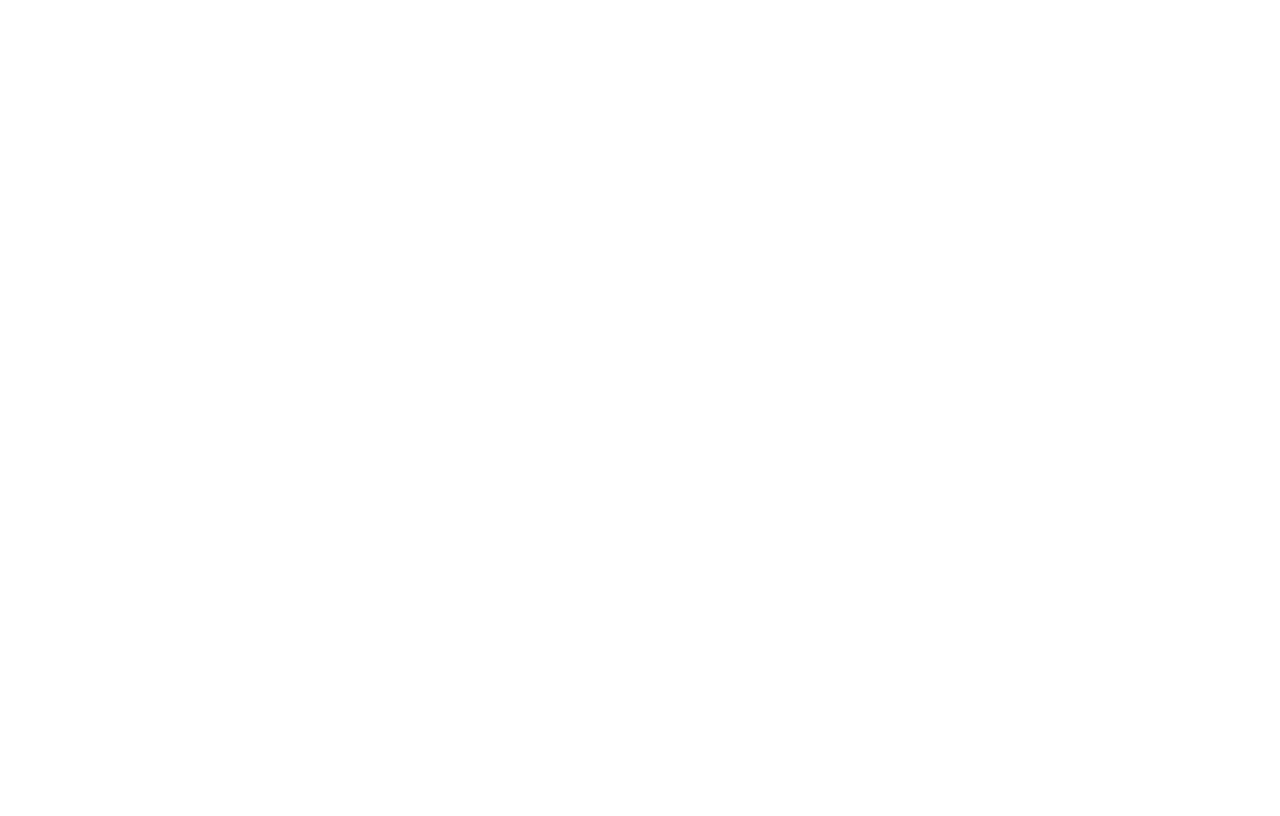
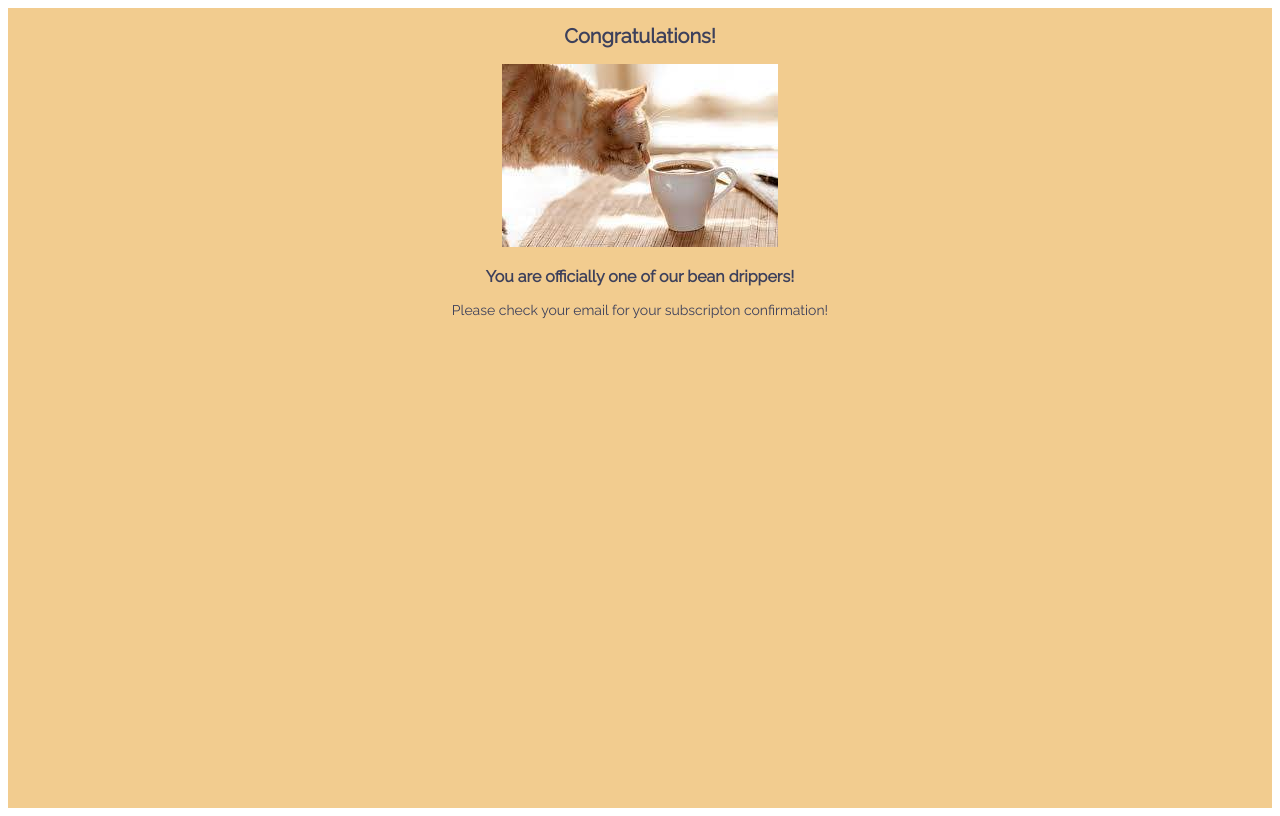
Before and after one commit to eliasskhouryy/coffee_iv_drip, a Vue app: page /congratulations in a window 1280 px wide. Built offline with nearby package versions, Linux system fonts and the light colour scheme.

Commit message:
form redirect

```diff
--- a/src/components/EmailForm.vue
+++ b/src/components/EmailForm.vue
@@ -1,5 +1,6 @@
 <template>
-	<form action="#" @submit.prevent="onSubmit">
+	<div class="pre-submit-page">
+		<form action="/congratulations" onSubmit="onSubmit">
 			<section>
 				<h3>Subscribe to our newsletter</h3>
 				<p>And be the first to recieve exclusive offers on special powers.</p>
@@ -19,7 +20,10 @@
 				<input type="email" placeholder="john@ga.co" v-model="email" required />
 			</label>
 			<input class="button" type="submit" />
+			<!-- <label> By clicking this, you agree to our Terms of Service and Policy</label>
+			<input type="checkbox" id="agreement-checkbox" name="agreement" /> -->
 		</form>
+	</div>
 </template>
 
 <script>
@@ -94,5 +98,8 @@ form {
 		border-radius: 5px;
 		font-weight: 700;
 	}
+	// #agreement-checkbox {
+	// 	float: right;
+	// }
 }
 </style>
--- a/src/router/index.js
+++ b/src/router/index.js
@@ -2,6 +2,7 @@ import Vue from 'vue';
 import VueRouter from 'vue-router';
 import HomeView from '../views/HomeView.vue';
 import DashBoard from '../views/DashBoard.vue';
+import Congratulations from '../views/Congratulations.vue';
 
 Vue.use(VueRouter);
 
@@ -16,6 +17,11 @@ const routes = [
 		name: 'dash-board',
 		component: DashBoard,
 	},
+	{
+		path: '/congratulations',
+		name: 'congratulations',
+		component: Congratulations,
+	},
 ];
 
 const router = new VueRouter({
--- /dev/null
+++ b/src/views/Congratulations.vue
@@ -0,0 +1,61 @@
+<template>
+   <div class="post-submit-page">
+		<div id="post-submit-container">
+			<h1>Congratulations!</h1>
+			<img src="../assets//smelling-coffee-cat.jpg" alt="cat smelling a mug of coffee" />
+			<p id="strong-txt"> You are officially one of our bean drippers!</p>
+			<p id="smaller"> Please check your email for your subscripton confirmation!</p>
+		</div>
+	</div>
+</template>
+
+<script>
+    export default {
+        name: 'congratulations',
+        props: {
+            msg: String,
+        },
+    };
+</script>
+
+<style scoped lang="scss">
+$red: #e0785f;
+$white: #f4f1de;
+$lightBlue: #e8f0ff;
+$darkBlue: #3d405b;
+$green: #81b29a;
+$beige: #f2cc8f;
+@import url('https://fonts.googleapis.com/css2?family=Raleway&display=swap');
+
+* {
+    font-family: 'Raleway', sans-serif;
+    color: $darkBlue;
+    background-color: $beige;
+    text-align: center;
+    margin: 0;
+    padding: 0;
+}
+h1 {
+    padding-top: 1rem;
+    padding-bottom: 1rem;
+    font-weight: 700;
+    font-style: bold;
+    font-size: 20px;
+}
+.post-submit-page {
+    min-height: 100vh;
+}
+img {
+    padding-bottom: 1rem;
+}
+#strong-txt {
+    padding-bottom: 1rem;
+    font-weight: 700;
+    font-size: 16px;
+}
+
+#smaller {
+    font-weight: 500;
+    font-size: 14px;
+}
+</style>
```
Also changed, not shown: src/assets/smelling-coffee-cat.jpg (added). Lines whose indentation alone changed are shown as unchanged.
